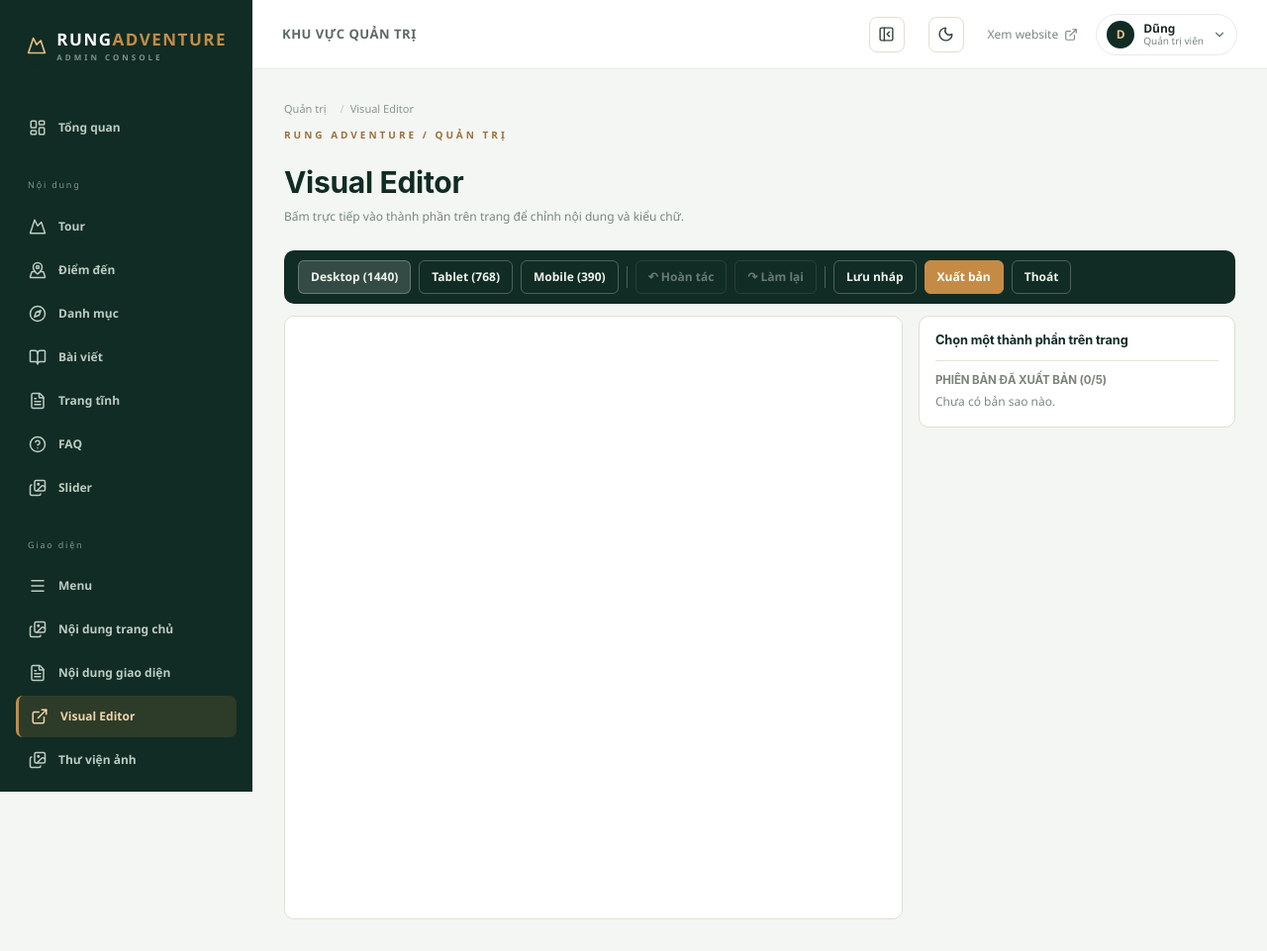
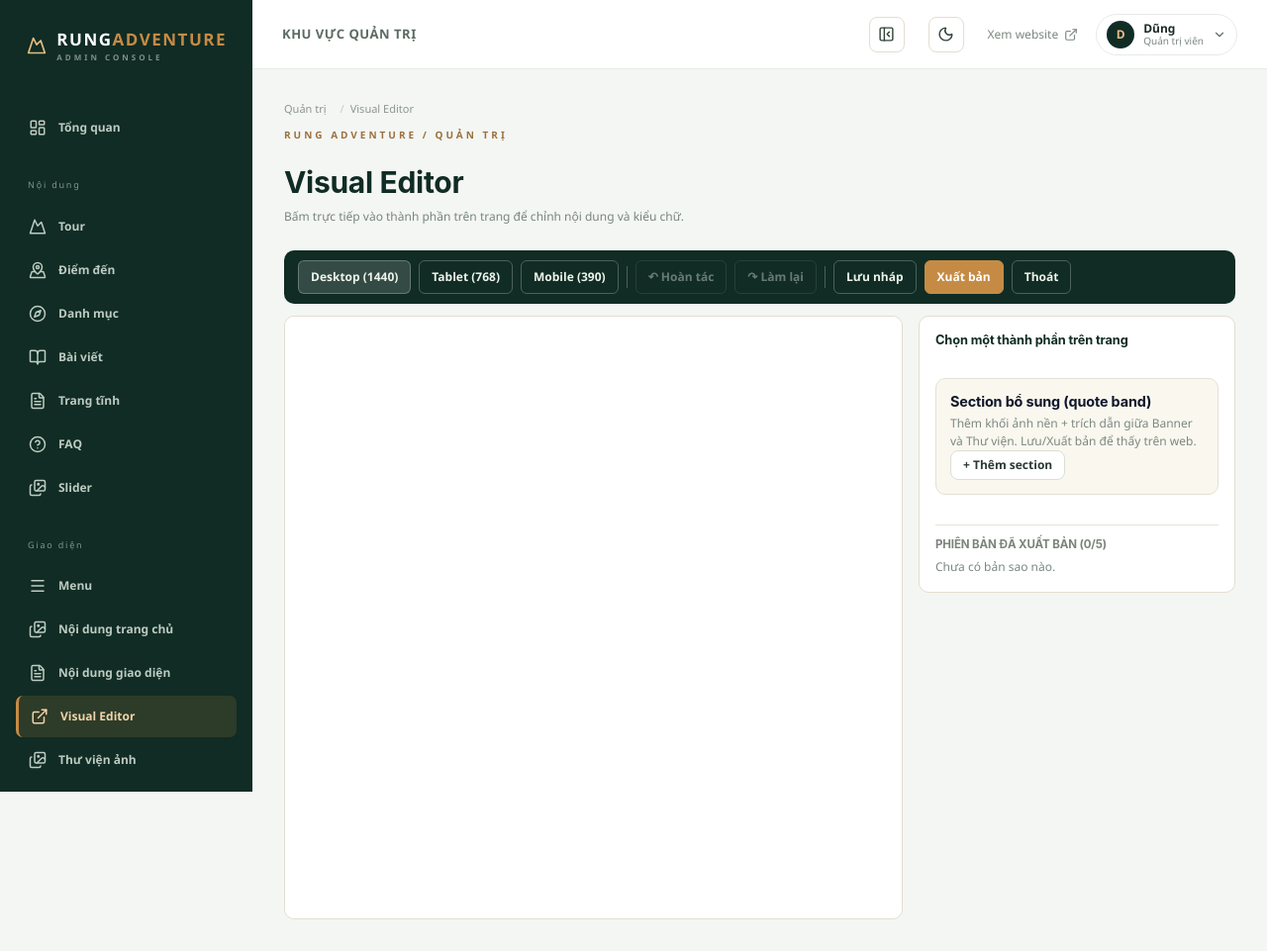
Before and after one commit to DanhDung05/rung-react, a Laravel app: page /admin/visual-editor in a window 1280 px wide. Shown: the whole page at 99% size. Run offline with Laravel 10, Linux system fonts and the light colour scheme; a user stored in the database is signed in; data comes from the database, SQL or seed files in the repository; style sheets or scripts are compiled from the project's sources; some libraries are stand-ins or nearby versions.

Commit message:
feat(visual-editor): them section quote band + sua toggle
- home.custom.sections: them/xoa/sua eyebrow/quote/source/image
- Home render giua Banner va Thu vien
- Checkbox toggle cap nhat current state
- Build exit 0; test pass

```diff
--- a/resources/css/react-ui.css
+++ b/resources/css/react-ui.css
@@ -1862,3 +1862,9 @@
 
 /* Visual editor: section checkbox */
 .ui-check{display:flex;align-items:center;gap:8px;font-size:.82rem;color:#33443a}
+
+/* Visual editor: custom sections */
+.ve-custom{margin:18px 0;padding:14px;border:1px solid #e4e0d5;border-radius:10px;background:#faf7ef}
+.ve-custom h4{margin:0 0 4px;font-size:.9rem}
+.ve-custom__item{margin:12px 0;padding:10px;border:1px solid #e4e0d5;border-radius:8px;background:#fff}
+.ve-custom__head{display:flex;justify-content:space-between;align-items:center;margin-bottom:6px}
--- a/resources/js/Pages/Admin/VisualEditor/Index.jsx
+++ b/resources/js/Pages/Admin/VisualEditor/Index.jsx
@@ -35,6 +35,10 @@ export default function VisualEditorIndex({ config, published, draft, versions =
         setHistory((previous) => [...previous.slice(-49), values]);
         setFuture([]);
         setValues(next);
+    };
+
+    const setCustom = (sections) => {
+        pushHistory({ ...values, 'home.custom': { sections } });
     };
 
     const select = useCallback((id, doc) => {
@@ -114,6 +118,8 @@ export default function VisualEditorIndex({ config, published, draft, versions =
         if (kind === 'enabled' && baseEl) baseEl.style.display = value ? '' : 'none';
         if (kind === 'image' && el) el.setAttribute('src', value);
         if (kind === 'url' && baseEl) baseEl.setAttribute('href', value);
+
+        setCurrent((previous) => ({ ...previous, [kind]: value }));
     };
 
 
@@ -244,6 +250,52 @@ export default function VisualEditorIndex({ config, published, draft, versions =
                             </>
                         )}
 
+                        <div className="ve-custom">
+                            <h4>Section bổ sung (quote band)</h4>
+                            <p className="ui-hint">Thêm khối ảnh nền + trích dẫn giữa Banner và Thư viện. Lưu/Xuất bản để thấy trên web.</p>
+
+                            {(values['home.custom']?.sections || []).map((item, index) => (
+                                <div className="ve-custom__item" key={item.id}>
+                                    <div className="ve-custom__head">
+                                        <strong>Section {index + 1}</strong>
+                                        <button
+                                            type="button"
+                                            className="ve-btn ve-btn--gold"
+                                            onClick={() => setCustom((values['home.custom']?.sections || []).filter((entry) => entry.id !== item.id))}
+                                        >
+                                            Xóa
+                                        </button>
+                                    </div>
+
+                                    {[['eyebrow', 'Nhãn nhỏ'], ['quote', 'Trích dẫn'], ['source', 'Nguồn'], ['image', 'Ảnh nền (/storage/...)']].map(([field, label]) => (
+                                        <label className="ui-field" key={field}>
+                                            <span className="ui-label">{label}</span>
+                                            <input
+                                                className="ui-input"
+                                                value={item[field] || ''}
+                                                onChange={(event) =>
+                                                    setCustom((values['home.custom']?.sections || []).map((entry) => (entry.id === item.id ? { ...entry, [field]: event.target.value } : entry)))
+                                                }
+                                            />
+                                        </label>
+                                    ))}
+                                </div>
+                            ))}
+
+                            <button
+                                type="button"
+                                className="ui-btn ui-btn--outline ui-btn--sm"
+                                onClick={() =>
+                                    setCustom([
+                                        ...(values['home.custom']?.sections || []),
+                                        { id: `quote-${Date.now()}`, eyebrow: 'Triết lý hành trình', quote: '“Câu trích dẫn của bạn.”', source: 'Rừng Adventure', image: '' },
+                                    ])
+                                }
+                            >
+                                + Thêm section
+                            </button>
+                        </div>
+
                         <div className="ve-versions">
                             <h4>Phiên bản đã xuất bản ({versions.length}/5)</h4>
                             {versions.length === 0 && <p className="ui-hint">Chưa có bản sao nào.</p>}
--- a/resources/js/Pages/Home.jsx
+++ b/resources/js/Pages/Home.jsx
@@ -20,6 +20,7 @@ export default function Home({ sliders = [], featuredTours = [], latestPosts = [
 
     const ve = (id) => visual?.home?.[id] || {};
     const sectionOn = (name) => ve(`home.${name}.enabled`).enabled !== false;
+    const customSections = visual?.home?.['home.custom']?.sections || [];
 
     const heroImage = mediaUrl(sliders[0]?.image) || null;
     const bandImage = ve('home.band.image').image || heroImage;
@@ -126,6 +127,20 @@ export default function Home({ sliders = [], featuredTours = [], latestPosts = [
                     </div>
                 </div>
             </section>
+
+            {/* Section bổ sung (quote band) — thêm từ Visual Editor */}
+            {customSections.filter((item) => item.enabled !== false).map((item) => (
+                <section className="h-band" key={item.id}>
+                    {item.image && <img className="h-band__image" src={item.image} alt="" decoding="async" />}
+                    <div className="rp-container">
+                        <div className="h-band__inner">
+                            {item.eyebrow && <div className="rp-eyebrow">{item.eyebrow}</div>}
+                            <blockquote className="h-band__quote">{item.quote}</blockquote>
+                            {item.source && <span className="h-band__source">{item.source}</span>}
+                        </div>
+                    </div>
+                </section>
+            ))}
 
             {/* 4. Thư viện — cấu hình từ Admin */}
             {gallery.enabled !== false && (
```
Also changed, not shown: CHANGELOG.md.
